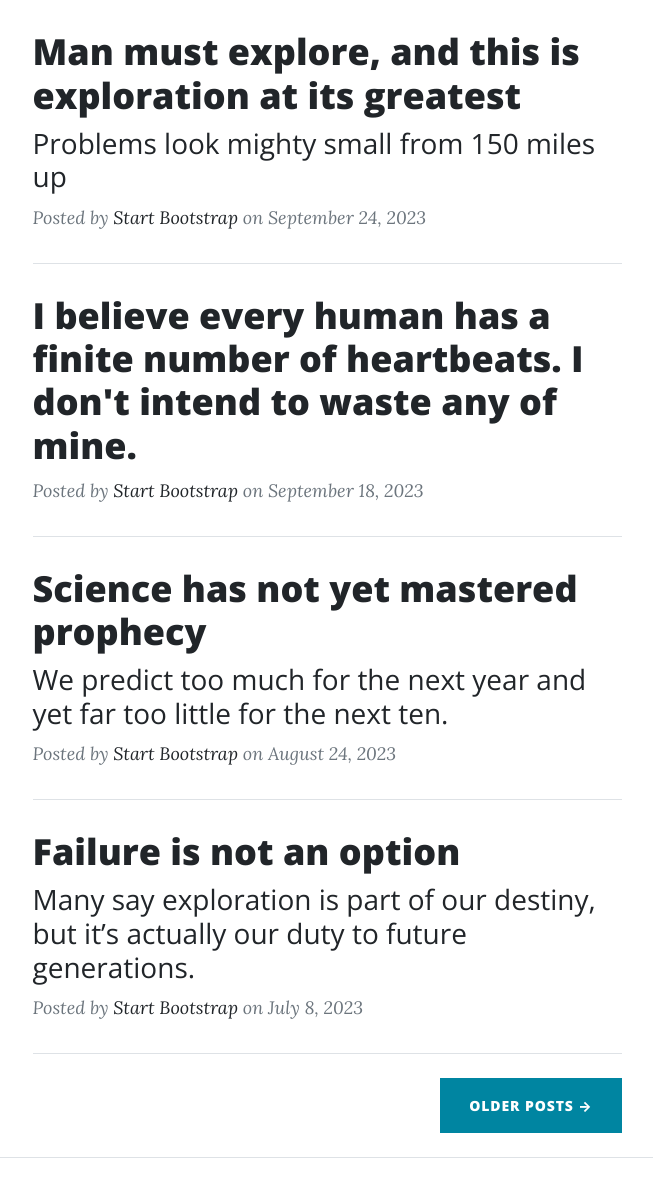
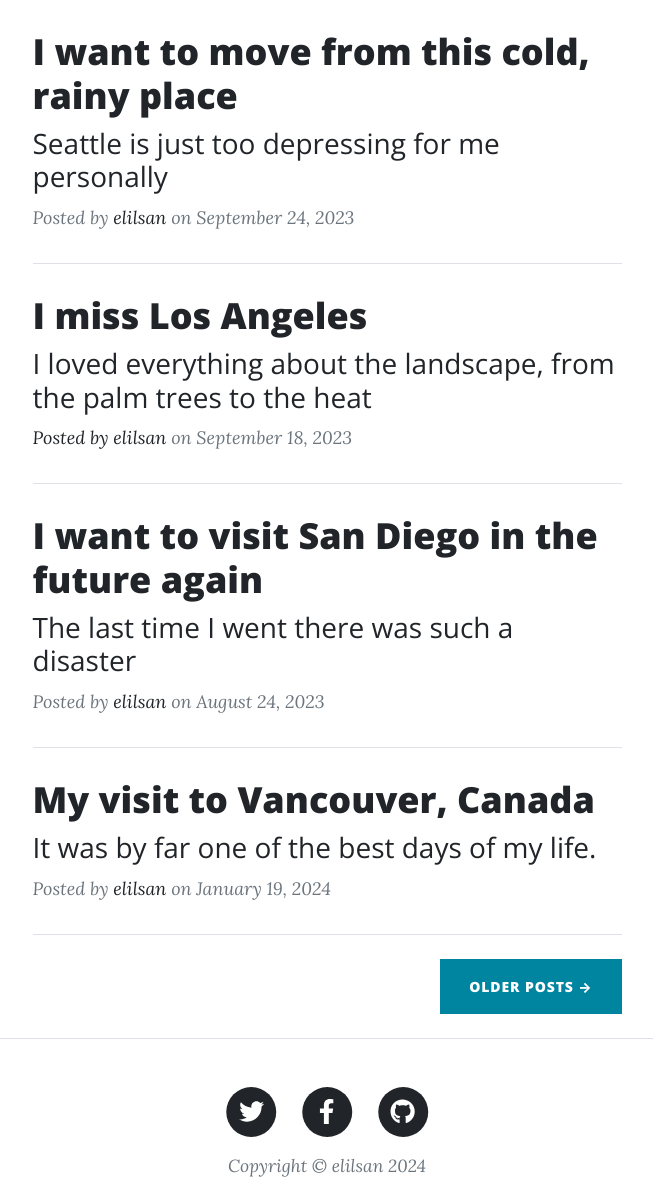
Before and after one commit to elilsan/elilsan.github.io, a plain HTML site: page index.html in a window 1280 px wide. Shown: the part 580-1762 px from the top of the page, without its empty margins (313-966 px from the left). Drawn offline with nearby package versions, Linux system fonts and the light colour scheme.

Commit message:
update webpage

```diff
--- a/index.html
+++ b/index.html
@@ -5,7 +5,7 @@
         <meta name="viewport" content="width=device-width, initial-scale=1, shrink-to-fit=no" />
         <meta name="description" content="" />
         <meta name="author" content="" />
-        <title>Clean Blog - Start Bootstrap Theme</title>
+        <title>elilsan - blog page</title>
         <link rel="icon" type="image/x-icon" href="assets/favicon.ico" />
         <!-- Font Awesome icons (free version)-->
         <script src="https://use.fontawesome.com/releases/v6.3.0/js/all.js" crossorigin="anonymous"></script>
@@ -19,7 +19,7 @@
         <!-- Navigation-->
         <nav class="navbar navbar-expand-lg navbar-light" id="mainNav">
             <div class="container px-4 px-lg-5">
-                <a class="navbar-brand" href="index.html">Start Bootstrap</a>
+                <a class="navbar-brand" href="index.html">elilsan</a>
                 <button class="navbar-toggler" type="button" data-bs-toggle="collapse" data-bs-target="#navbarResponsive" aria-controls="navbarResponsive" aria-expanded="false" aria-label="Toggle navigation">
                     Menu
                     <i class="fas fa-bars"></i>
@@ -28,7 +28,7 @@
                     <ul class="navbar-nav ms-auto py-4 py-lg-0">
                         <li class="nav-item"><a class="nav-link px-lg-3 py-3 py-lg-4" href="index.html">Home</a></li>
                         <li class="nav-item"><a class="nav-link px-lg-3 py-3 py-lg-4" href="about.html">About</a></li>
-                        <li class="nav-item"><a class="nav-link px-lg-3 py-3 py-lg-4" href="post.html">Sample Post</a></li>
+                        <li class="nav-item"><a class="nav-link px-lg-3 py-3 py-lg-4" href="post.html">New Post</a></li>
                         <li class="nav-item"><a class="nav-link px-lg-3 py-3 py-lg-4" href="contact.html">Contact</a></li>
                     </ul>
                 </div>
@@ -40,8 +40,8 @@
                 <div class="row gx-4 gx-lg-5 justify-content-center">
                     <div class="col-md-10 col-lg-8 col-xl-7">
                         <div class="site-heading">
-                            <h1>Clean Blog</h1>
-                            <span class="subheading">A Blog Theme by Start Bootstrap</span>
+                            <h1>elilsan blogs</h1>
+                            <span class="subheading">My first travel blog page</span>
                         </div>
                     </div>
                 </div>
@@ -54,12 +54,12 @@
                     <!-- Post preview-->
                     <div class="post-preview">
                         <a href="post.html">
-                            <h2 class="post-title">Man must explore, and this is exploration at its greatest</h2>
-                            <h3 class="post-subtitle">Problems look mighty small from 150 miles up</h3>
+                            <h2 class="post-title">I want to move from this cold, rainy place</h2>
+                            <h3 class="post-subtitle">Seattle is just too depressing for me personally</h3>
                         </a>
                         <p class="post-meta">
                             Posted by
-                            <a href="#!">Start Bootstrap</a>
+                            <a href="#!">elilsan</a>
                             on September 24, 2023
                         </p>
                     </div>
@@ -67,10 +67,12 @@
                     <hr class="my-4" />
                     <!-- Post preview-->
                     <div class="post-preview">
-                        <a href="post.html"><h2 class="post-title">I believe every human has a finite number of heartbeats. I don't intend to waste any of mine.</h2></a>
+                        <a href="post.html">
+                            <h2 class="post-title">I miss Los Angeles</h2>
+                            <h3 class="post-subtitle">I loved everything about the landscape, from the palm trees to the heat</h3>
                         <p class="post-meta">
                             Posted by
-                            <a href="#!">Start Bootstrap</a>
+                            <a href="#!">elilsan</a>
                             on September 18, 2023
                         </p>
                     </div>
@@ -79,12 +81,12 @@
                     <!-- Post preview-->
                     <div class="post-preview">
                         <a href="post.html">
-                            <h2 class="post-title">Science has not yet mastered prophecy</h2>
-                            <h3 class="post-subtitle">We predict too much for the next year and yet far too little for the next ten.</h3>
+                            <h2 class="post-title">I want to visit San Diego in the future again</h2>
+                            <h3 class="post-subtitle">The last time I went there was such a disaster</h3>
                         </a>
                         <p class="post-meta">
                             Posted by
-                            <a href="#!">Start Bootstrap</a>
+                            <a href="#!">elilsan</a>
                             on August 24, 2023
                         </p>
                     </div>
@@ -93,13 +95,13 @@
                     <!-- Post preview-->
                     <div class="post-preview">
                         <a href="post.html">
-                            <h2 class="post-title">Failure is not an option</h2>
-                            <h3 class="post-subtitle">Many say exploration is part of our destiny, but it’s actually our duty to future generations.</h3>
+                            <h2 class="post-title">My visit to Vancouver, Canada</h2>
+                            <h3 class="post-subtitle">It was by far one of the best days of my life.</h3>
                         </a>
                         <p class="post-meta">
                             Posted by
-                            <a href="#!">Start Bootstrap</a>
-                            on July 8, 2023
+                            <a href="#!">elilsan</a>
+                            on January 19, 2024
                         </p>
                     </div>
                     <!-- Divider-->
@@ -140,7 +142,7 @@
                                 </a>
                             </li>
                         </ul>
-                        <div class="small text-center text-muted fst-italic">Copyright &copy; Your Website 2023</div>
+                        <div class="small text-center text-muted fst-italic">Copyright &copy; elilsan 2024</div>
                     </div>
                 </div>
             </div>
```
Also changed, not shown: about.html (+2 -2 lines), contact.html (+6 -6 lines), post.html (+5 -6 lines).
